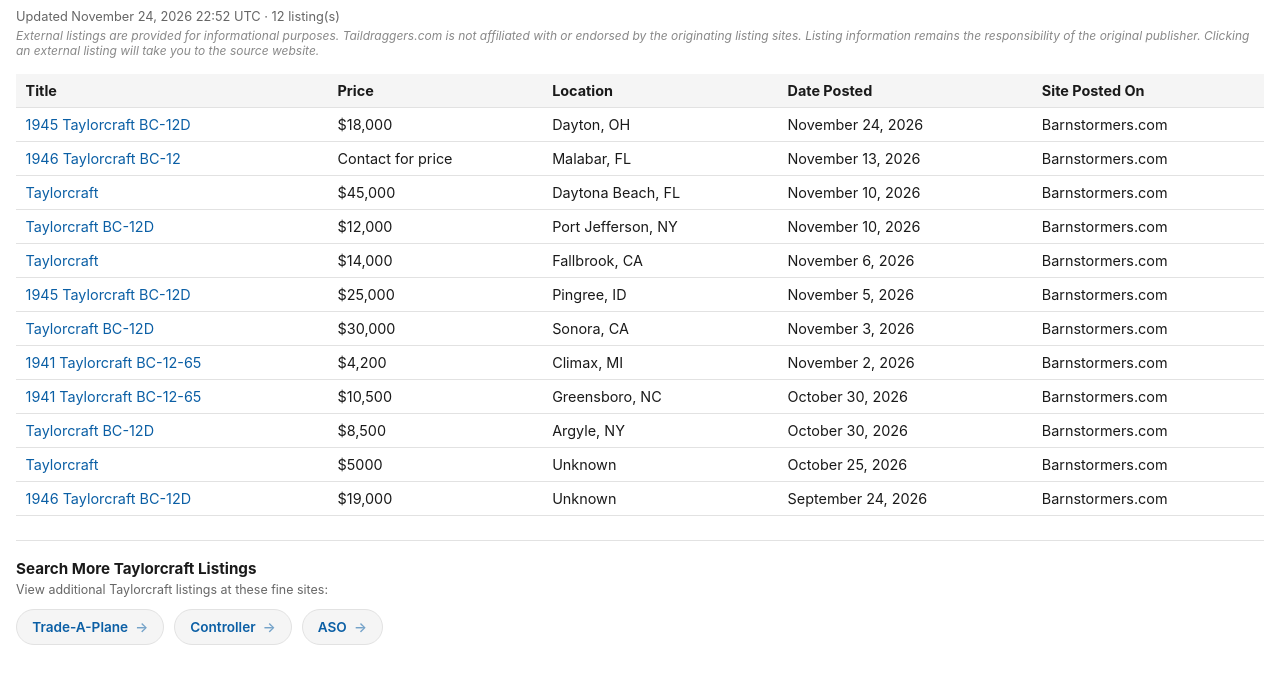
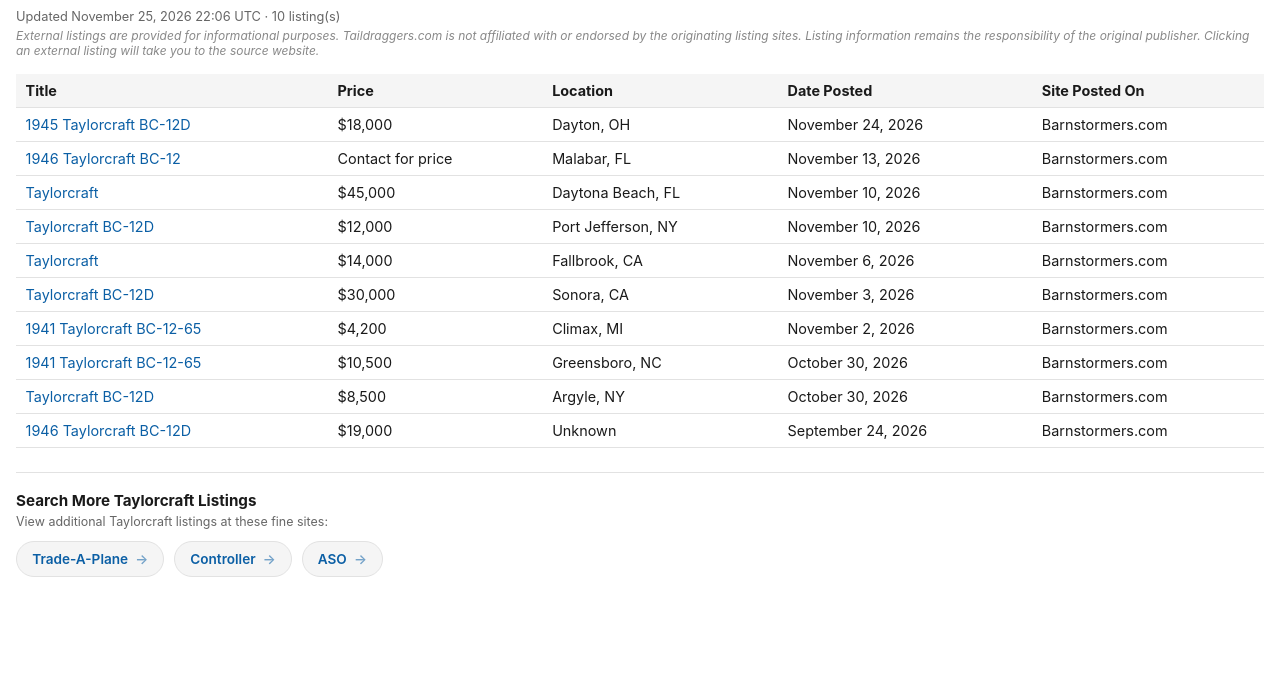
Before and after one commit to taildraggers/taylorcraft-aircraft-for-sale, a plain HTML site: page docs/index.html in a window 1280 px wide. Shown: the part 43-726 px from the top of the page. Drawn offline with Linux system fonts and the light colour scheme.

Commit message:
Update Taylorcraft listings (2026-11-25)

```diff
--- a/docs/index.html
+++ b/docs/index.html
@@ -76,7 +76,7 @@
 </head>
 <body>
   <h1>Other Taylorcraft Ads on the Web</h1>
-  <div class="updated">Updated November 24, 2026 22:52 UTC &middot; 12 listing(s)</div>
+  <div class="updated">Updated November 25, 2026 22:06 UTC &middot; 10 listing(s)</div>
   <div class="disclaimer">External listings are provided for informational purposes. Taildraggers.com is not affiliated with or endorsed by the originating listing sites. Listing information remains the responsibility of the original publisher. Clicking an external listing will take you to the source website.</div>
   <table>
     <thead>
@@ -88,12 +88,10 @@
         <tr><td><a href="https://www.barnstormers.com/classified-2083013-Taylorcraft.html" target="_blank" rel="noopener noreferrer">Taylorcraft</a></td><td>$45,000</td><td>Daytona Beach, FL</td><td>November 10, 2026</td><td>Barnstormers.com</td></tr>
         <tr><td><a href="https://www.barnstormers.com/classified-2078440-Taylorcraft-BC-12D-For-Sale.html" target="_blank" rel="noopener noreferrer">Taylorcraft BC-12D</a></td><td>$12,000</td><td>Port Jefferson, NY</td><td>November 10, 2026</td><td>Barnstormers.com</td></tr>
         <tr><td><a href="https://www.barnstormers.com/classified-1931021-Taylorcraft-package-deal.html" target="_blank" rel="noopener noreferrer">Taylorcraft</a></td><td>$14,000</td><td>Fallbrook, CA</td><td>November 6, 2026</td><td>Barnstormers.com</td></tr>
-        <tr><td><a href="https://www.barnstormers.com/classified-2076733-1945-BC12D-Taylorcraft-Project.html" target="_blank" rel="noopener noreferrer">1945 Taylorcraft BC-12D</a></td><td>$25,000</td><td>Pingree, ID</td><td>November 5, 2026</td><td>Barnstormers.com</td></tr>
         <tr><td><a href="https://www.barnstormers.com/classified-2069049-Taylorcraft-BC-12-D.html" target="_blank" rel="noopener noreferrer">Taylorcraft BC-12D</a></td><td>$30,000</td><td>Sonora, CA</td><td>November 3, 2026</td><td>Barnstormers.com</td></tr>
         <tr><td><a href="https://www.barnstormers.com/classified-1974593-1941-Taylorcraft-BC-12-65.html" target="_blank" rel="noopener noreferrer">1941 Taylorcraft BC-12-65</a></td><td>$4,200</td><td>Climax, MI</td><td>November 2, 2026</td><td>Barnstormers.com</td></tr>
         <tr><td><a href="https://www.barnstormers.com/classified-2076325-1941-Taylorcraft-BC12-65.html" target="_blank" rel="noopener noreferrer">1941 Taylorcraft BC-12-65</a></td><td>$10,500</td><td>Greensboro, NC</td><td>October 30, 2026</td><td>Barnstormers.com</td></tr>
         <tr><td><a href="https://www.barnstormers.com/classified-2080954-Taylorcraft-BC12D.html" target="_blank" rel="noopener noreferrer">Taylorcraft BC-12D</a></td><td>$8,500</td><td>Argyle, NY</td><td>October 30, 2026</td><td>Barnstormers.com</td></tr>
-        <tr><td><a href="https://www.barnstormers.com/classified-2067479-TaylorCraft-project-plane.html" target="_blank" rel="noopener noreferrer">Taylorcraft</a></td><td>$5000</td><td>Unknown</td><td>October 25, 2026</td><td>Barnstormers.com</td></tr>
         <tr><td><a href="https://www.barnstormers.com/classified-2066497-1946-Taylorcraft-BC-12D.html" target="_blank" rel="noopener noreferrer">1946 Taylorcraft BC-12D</a></td><td>$19,000</td><td>Unknown</td><td>September 24, 2026</td><td>Barnstormers.com</td></tr>
     </tbody>
   </table>
```
